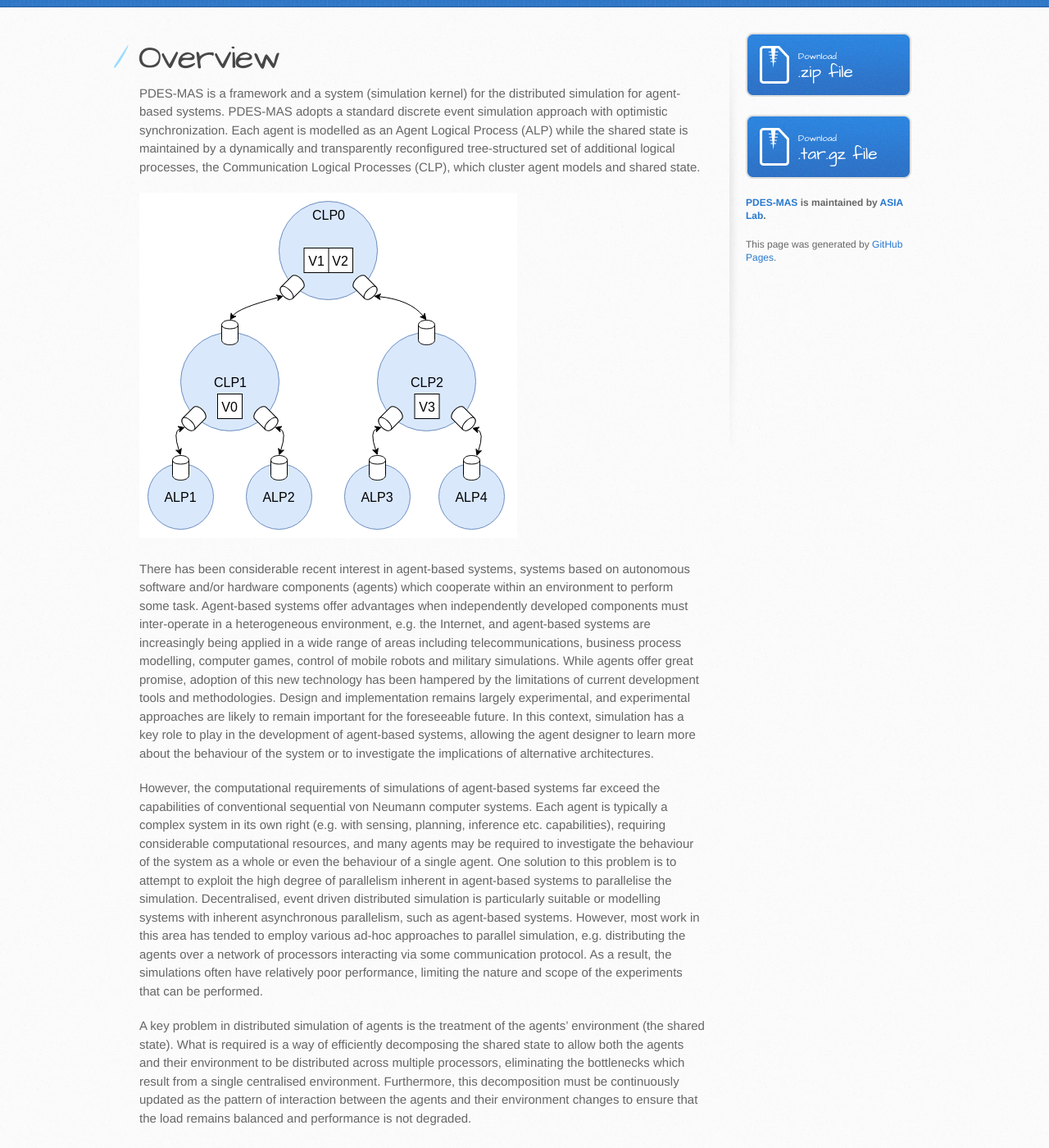
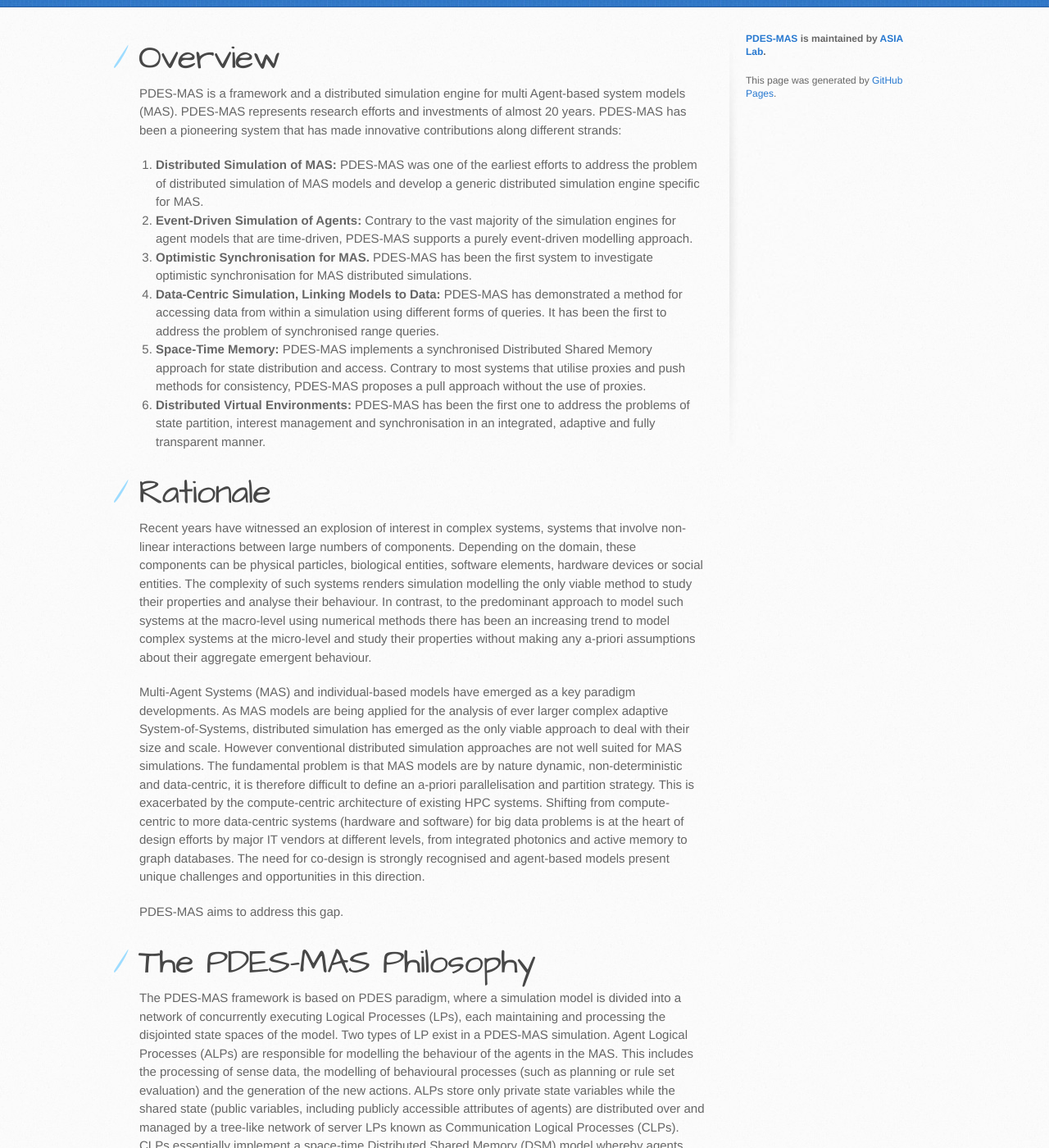
Before and after one commit to PDES-MAS/PDES-MAS.github.io, a Jekyll site: the page built from index.md, in a window 1280 px wide and 1400 px high, scrolled down 226 px. Shown: the whole window at 82% size. Built offline with Jekyll 4.4.1, drawn with Linux system fonts in a browser that asks for light colours; our own code applies the rules of GitHub Pages for plain Markdown files; some of the changed text lies outside the part shown.

Commit message:
update text

```diff
--- a/_config.yml
+++ b/_config.yml
@@ -1,6 +1,6 @@
 title: PDES-MAS
 description: Distributed Simulation of Agent-Based Systems
-show_downloads: true
+show_downloads: false
 google_analytics:
 theme: jekyll-theme-architect
 github:
--- a/index.md
+++ b/index.md
@@ -4,84 +4,68 @@
 
 
 # Overview
-PDES-MAS is a framework and a system (simulation kernel)  for the distributed simulation for agent-based systems.
-PDES-MAS adopts a standard discrete event simulation approach with optimistic synchronization.
-Each agent is modelled as an Agent Logical Process (ALP) while the shared state is maintained by a
-dynamically and transparently reconfigured tree-structured set of additional logical processes,
-the Communication Logical Processes (CLP), which cluster agent models and shared state.
+PDES-MAS is a framework and a distributed simulation engine for multi Agent-based system models (MAS). PDES-MAS represents research efforts and investments of almost 20 years.  PDES-MAS has been a pioneering system that has made innovative contributions along different strands:
 
+1. **Distributed Simulation of MAS:** PDES-MAS was one of the earliest efforts to address the problem of distributed simulation of MAS models and develop a generic distributed simulation engine specific for MAS.
+2. **Event-Driven Simulation of Agents:** Contrary to the vast majority of the simulation engines for agent models that are time-driven, PDES-MAS supports a purely event-driven modelling approach.
+3. **Optimistic Synchronisation for MAS.** PDES-MAS has been the first system to investigate optimistic synchronisation for MAS distributed simulations.
+4. **Data-Centric Simulation, Linking Models to Data:** PDES-MAS has demonstrated a method for accessing data from within a simulation using different forms of queries. It has been the first to address the problem of synchronised range queries.
+5. **Space-Time Memory:** PDES-MAS implements a synchronised Distributed Shared Memory approach for state distribution and access. Contrary to most systems that utilise proxies and push methods for consistency, PDES-MAS proposes a pull approach without the use of proxies.
+6. **Distributed Virtual Environments:** PDES-MAS has been the first one to address the problems of state partition, interest management and synchronisation in an integrated, adaptive and fully transparent manner.
+
+
+# Rationale
+Recent years have witnessed an explosion of interest in complex systems, systems that involve non-linear interactions between large numbers of components. Depending on the domain, these components can be physical particles, biological entities, software elements, hardware devices or social entities. The complexity of such systems renders simulation modelling the only viable method to study their properties and analyse their behaviour.  In contrast, to the predominant approach to model such systems at the macro-level using numerical methods there has been an increasing trend to model complex systems at the micro-level and study their properties without making any a-priori assumptions about their aggregate emergent behaviour.
+
+Multi-Agent Systems (MAS) and individual-based models have emerged as a key paradigm developments. As MAS models are being applied for the analysis of ever larger complex adaptive System-of-Systems, distributed simulation has emerged as the only viable approach to deal with their size and scale. However conventional distributed simulation approaches are not well suited for MAS simulations. The fundamental problem is that MAS models are by nature dynamic, non-deterministic and data-centric, it is therefore difficult to define an a-priori parallelisation and partition strategy. This is exacerbated by the compute-centric architecture of existing HPC systems. Shifting from compute-centric to more data-centric systems (hardware and software) for big data problems is at the heart of design efforts by major IT vendors at different levels, from integrated photonics and active memory to graph databases. The need for co-design is strongly recognised and agent-based models present unique challenges and opportunities in this direction.
+
+PDES-MAS aims to address this gap.
+
+# The PDES-MAS Philosophy
+The PDES-MAS framework is based on PDES paradigm, where a simulation model is divided into a network of concurrently executing Logical Processes (LPs), each maintaining and processing the disjointed state spaces of the model. Two types of LP exist in a PDES-MAS simulation. Agent Logical Processes (ALPs) are responsible for modelling the behaviour of the agents in the MAS. This includes the processing of sense data, the modelling of behavioural processes (such as planning or rule set evaluation) and the generation of the new actions. ALPs store only private state variables while the shared state (public variables, including publicly accessible attributes of agents) are distributed over and managed by a tree-like network of server LPs known as Communication Logical Processes (CLPs). CLPs essentially implement a space-time Distributed Shared Memory (DSM) model whereby agents interact with their environment and communicate via accessing public variables. In response to the sensing and acting of agents in the simulation, ALPs perform reads and writes on Shared-State Variables (SSVs) in the system.  The primary philosophy of PDES-MAS is to provide multiple ALPs concurrent access to a set of SSVs in a scalable manner by a automatic, dynamic reconfiguration of the CLP tree to reﬂect the interaction patterns between the agents and their environment.
 ![](/assets/images/pdesmas/topology.svg)
 
 
-There has been considerable recent interest in agent-based systems, systems based on autonomous software and/or hardware
-components (agents) which cooperate within an environment to perform some task.
-Agent-based systems offer advantages when independently developed components must inter-operate in a heterogeneous
-environment, e.g. the Internet, and agent-based systems are increasingly being applied in a wide range of areas including
-telecommunications, business process modelling, computer games, control of mobile robots and military simulations.
-While agents offer great promise, adoption of this new technology has been hampered by the limitations of current
-development tools and methodologies.  Design and implementation remains largely experimental,
-and experimental approaches are likely to remain important for the foreseeable future.
-In this context, simulation has a key role to play in the development of agent-based systems,
-allowing the agent designer to learn more about the behaviour of the system or to investigate
-the implications of alternative architectures.
+# People
 
-However, the computational requirements of simulations of agent-based systems far exceed the capabilities of conventional
-sequential von Neumann computer systems.  Each agent is typically a complex system in its own right
-(e.g.  with sensing, planning, inference etc. capabilities), requiring considerable computational resources,
-and many agents may be required to investigate the behaviour of the system as a whole or even the behaviour of
-a single agent.  One solution to this problem is to attempt to exploit the high degree of parallelism inherent
-in agent-based systems to parallelise the simulation. Decentralised, event driven distributed simulation is
-particularly suitable or modelling systems with inherent asynchronous parallelism, such as agent-based systems.
-However, most work in this area has tended to employ various ad-hoc approaches to parallel simulation, e.g.
-distributing the agents over a network of processors interacting via some communication protocol. As a result,
-the simulations often have relatively poor performance, limiting the nature and scope of the experiments that
-can be performed.
+## Principal Investigator and Designer
 
-A key problem in distributed simulation of agents is the treatment of the agents' environment (the shared state).
-What is required is a way of efficiently decomposing the shared state to allow both the agents and their environment
-to be distributed across multiple processors, eliminating the bottlenecks which result from a single centralised
-environment. Furthermore, this decomposition must be continuously updated as the pattern of
-interaction between the agents and their environment changes to ensure that the load remains balanced and performance
-is not degraded.
+Georgios Theodoropoulos
 
+## Team
+- Mike Lees
+- Ton Oguara
+- Vinoth
+- Rob Minson
+- Bart Craenen
+- Ronald Ewald
+- Dan Chen
+- Brian Logan
+- Zhengchang Hua
+- Shuyi Chen
 
 # How to use
 
 You can follow the user guide in [Getting Started](/getting_started/)
 
 # Publications
-- M. Lees, B. Logan, G. Theodoropoulos, "Analysing Probabilistically Constrained Optimism", Concurrency and Computation: Practice and Experience Journal,  special issue on "Distributed  Simulation, Virtual Environments and Real Time Applications, to appear
-
-- D. Chen, R.  Ewald, G. Theodoropoulos, R. Minson, T Oguara,  M. Lees, B. Logan, and A. Uhrmacher "Data Access in  Distributed Simulation of Complex Systems",  Journal of Systems and Software, Elsevier,  Volume 81, Issue 12, December 2008, Pages 2345-2360. DOI:10.1016/j.jss.2008.04.041
-
-- M. Lees, B. Logan, G. Theodoropoulos  "Using Access Patterns to Analyze the Performance of Optimistic Synchronization Algorithms in Simulations of MAS", Transactions of the Society for Computer Simulation International, Transactions of the Society for Computer Simulation International, Volume 84, Number 10/11,  481-492. ISSN: 0037-549
-
-- M. Lees, B. Logan, D. Chen, T. Oguara ,G. Theodoropoulos, "Analysing Probabilistically Constrained Optimism", 10th IEEE International Symposium on Distributed Simulation and Real Time Applications (DS-RT 2006) October 2-6, 2006, Torremolinos, Malaga, Spain. 8 pages
-
-- M. Lees, B. Logan, D. Chen, T. Oguara G. Theodoropoulos "Predicting the Performance of Optimistic Simulations of Multi-Agent Systems", the 20th ACM/IEEE/SCS Workshop on Principles of Advanced and Distributed Simulation (PADS 2006), May 23-26, 2006, Raffles Hotel, Singapore.  8 pages. Nominated for Best paper Award
-
-- R.  Ewald, D. Chen, G. Theodoropoulos, M. Lees, B. Logan, T Oguara and A. Uhrmacher "Performance Analysis on Shared Data Accessing Algorithms for Distributed Simulation of Multi Agent Systems", the 20th  ACM/IEEE/SCS Workshop on Principles of Advanced and Distributed Simulation (PADS 2006), May 23 - 26, 2006, Raffles Hotel, Singapore.
-
-- M. Lees, B. Logan, D. Chen, T. Oguara G. Theodoropoulos "Decision-Theoretic Throttling for Optimistic Simulations of Multi-Agent Systems", The 9-th IEEE International Symposium on Distributed Simulation and Real Time Applications (DS-RT 2005), October 10-12, 2005 Montreal, Qc. Canada.  ISBN: 0-7695-2462-1, Pages: 171-178
-
-- T. Oguara, D. Chen, G. Theodoropoulos, M. Lees, B. Logan, "An Adaptive Load Management Mechanism for Distributed Simulation of Multi-agent Systems", The 9-th IEEE International Symposium on Distributed Simulation  and Real Time Applications (DS-RT 2005), October 10-12, 2005 Montreal, Qc. Canada.  ISBN: 0-7695-2462-1, Pages: 179-186
-
-- M.Lees, B.Logan, R.Minson, T. Oguara, G. Theodoropoulos "Modelling Environments for Distributed Simulation", 1st International Workshop on Environments for Multiagent Systems (E4MAS), in conjunction with the 3rd International Joint Conference on Autonomous Agents and Multi-Agent Systems (AAMAS04), New York, 19-23 July 2004. Lecture Notes on Artificial Intelligence (LNAI), No: 3374, 2004.  Springer, ISBN 3-540-24575-8, Pages: 150-167.
-
-- Lees, M., Logan, B., Theodoropoulos, G., "Time Windows in Multi-Agent Distributed Simulation", Modelling and Simulation of Distributed Systems and Networks, 5th European Simulation Congress (EUROSIM04, European Simulation Societies Federation), 6-10 September 2004, ESIEE, Cite Descartes, Marne la Vallee, France. ISBN 3-901608-28-1.
-
-- M.Lees, B. Logan, R.Minson, T. Oguara, G. Theodoropoulos, "Distributed Simulation of MAS", Joint Workshop on Multi-Agent and Multi-Agent-Based Simulation (MAMABS04), in conjunction with the 3rd International Joint Conference on Autonomous Agents and Multi-Agent Systems (AAMAS04), New York, 19-23 July 2004. Lecture Notes on Artifical Intelligence (LNAI), No: 3415, 2004.  Springer, ISBN 3-540-25262-2, Pages:  25-36.
-
-- Michael Lees, Brian Logan, and Georgios Theodoropoulos (2003). "Adaptive Optimistic Synchronisation for Multi-Agent Simulation." Proceedings of the 17th   European Simulation Multiconference (ESM 2003) (pp. 77-82).
-
-- Theodoropoulos, G., Logan, B., " An Approach for Interest Management And Dynamic Load Balancing In Distributed Simulations " , 2001 European Simulation Interoperability Workshop , 2001 Euro-SIW, University of Westminster, Harrow Campus, Harrow, Middlesex, United Kingdom, June 25-27, 2001.
-
-- Logan, B., Theodoropoulos, G. " The Distributed Simulation of Agent-Based Systems", IEEE Proceedings Journal, Special Issue on Agent-Oriented Software Approaches in Distributed Modelling and Simulation, February 2001.
-
-- Theodoropoulos, G., Logan, B., " A Unified Framework for the Interest Management and Dynamic Load Balancing in Distributed Simulation " Proceedings of 12th European Simulation Symposium (ESS?2000),  28-30 September 2000,  University of Hamburg, Hamburg, Germany, pp. 111-115, Society for Computer Simulation International, ISBN 1-56555-190-7, editors: Dietmar Moeller.
-
-- Logan, B., Theodoropoulos, G., " Dynamic Interest Management in the Distributed Simulation of Agent-Based Systems", Proceedings of 10th AI, Simulation and Planning Conference, Sheraton Hotel, Tucson, Arizona, March 6-8 2000, pp. 45-50, Society for Computer Simulation International, ISBN: 1-56555-194-X, H. Sarjoughian, F. Cellier, Michael Marefat, J. Rozenblit (RAE2001)
-
-- Theodoropoulos, G., Logan, B., " A Framework for the Distributed Simulation of Agent-Based Systems", 13th European Simulation Multiconference (ESM99), Warsaw, Poland, June 1-4, 1999. pp. 58-65, Society for Computer Simulation International, ISBN 1-56555-171-0 editor: H. Szczerbicka
-
-Theodoropoulos, G., Logan, B., "Distributed Simulation of Agent-based Systems", Proceedings of  3rd Euro-conference on Parallel and Distributed Computing for Computational Mechanics", Weimar, 20-25 March 1999. pp. 147-153, editor: B.H.V.Topping, CIVIL-COMP-PRESS, 10 Saxe-Coburg Place, Edinburgh, EH3 5BR, UK, ISBN: 0-948749-59-8.
+1. Vinoth Suryanarayanan, Georgios  Theodoropoulos, "Synchronised Range Queries in Distributed Simulations of Multi-Agent Systems", ACM Transactions on Modeling and Computer Simulation (TOMACS), Volume 23, Issue 4, October 2013  DOI Bookmark: 10.1145/2517449
+2. M. Lees, B. Logan, G. Theodoropoulos, “Analysing Probabilistically Constrained Optimism”, Concurrency and Computation: Practice and Experience Journal,  special issue on “Distributed  Simulation, Virtual Environments and Real Time Applications”, Vol 21, 11, 1467-1482, ISSN: 1532-0626, DOI Bookmark: 10.1002/cpe.1397.
+3. D. Chen, R.  Ewald, G. Theodoropoulos, R. Minson, T Oguara,  M. Lees, B. Logan, and A. Uhrmacher  “Data Access in  Distributed Simulation of Complex Systems”,  Journal of Systems and Software, Elsevier,  Volume 81, Issue 12, December 2008, Pages 2345-2360. DOI Bookmark:10.1016/j.jss.2008.04.041
+4.   M. Lees, B. Logan, G. Theodoropoulos, "Using Access Patterns to Analyze the Performance of Optimistic Synchronization Algorithms in Simulations of MAS”, Transactions of the Society for Computer Simulation International, Volume 84, Number 10/11, October 2008, Pages: 481-492. ISSN: 0037-549. DOI Bookmark: 10.1177/0037549708096691.
+5. Logan, B., Theodoropoulos, G. “The Distributed Simulation of Agent-Based Systems”, Proceedings of the IEEE Journal, Special Issue on Agent-Oriented Software Approaches in Distributed Modelling and Simulation. February 2001, Volume 89, Issue 2, Pages: 174-186. DOI Bookmark: 10.1109/5.910853.
+6. Vinoth Suryanarayanan, Georgios Theodoropoulos, Michael Lees, "PDES-MAS: Distributed Simulation of Multi-agent Systems", International Conference on Computational Science, ICCS 2013 Barcelona, Spain, June 5 - June 7, 2013. DOI bookmark. 10.1016/j.procs.2013.05.231
+7. Bart Craenen, Vinoth Suryanarayanan, Georgios  Theodoropoulos, "A Middleware for Interfacing with Simulation Systems of Multi-Agent Models", ICST/CREATE-NET DISIO 2011 2nd Workshop on DIstributed SImulation & Online gaming (DISIO 2011, in conjunction with SIMUTools 2011), Barcelona, Spain - March 21, 2011. CD Proceedings, ISBN  978-1-936968-00-8.
+8. Vinoth Suryanarayanan, Bart Craenen, Georgios  Theodoropoulos, "Synchronised Range Queries in Distributed Simulations of Multi-Agent Systems", the 14th International Symposium on Distributed Simulation and Real Time Applications (DS-RT 2010), October 17-20, 2010, Fairfax, Virginia USA. Nominated for Best Paper Award. DOI bookmark: 10.1109/DS-RT.2010.18
+9. Vinoth Suryanarayanan, Rob Minson, Georgios Theodoropoulos “Synchronised Range Queries”, 13th IEEE International Symposium on Distributed Simulation and Real Time Applications (DS-RT 2009) October 2009, Singapore. Nominated for Best Paper Award.   DOI Bookmark: 10.1109/DS-RT.2009.31
+10. M. Lees, B. Logan, D. Chen, T. Oguara G. Theodoropoulos “Analysing the Performance of Optimistic Synchronisation Algorithms in Simulations of Multi-Agent Systems”, the 20th ACM/IEEE/SCS Workshop on Principles of Advanced and Distributed Simulation (PADS 2006), May 23–26, 2006, Raffles Hotel, Singapore.  Pages: 37 - 44, ISBN ~ ISSN:1087-4097, 0-7695-2587-3. DOI Bookmark: 10.1109/PADS.2006.10  Nominated for Best paper Award
+11. M. Lees, B. Logan, D. Chen, T. Oguara G. Theodoropoulos “Decision-Theoretic Throttling for Optimistic Simulations of Multi-Agent Systems”, The 9th IEEE International Symposium on Distributed Simulation and Real Time Applications (DS-RT 2005), October 10-12, 2005 Montreal, Qc. Canada.  ISBN: 0-7695-2462-1, Pages: 171-178, DOI Bookmark:  10.1109/DISTRA.2005.16
+12. T. Oguara, D. Chen, G. Theodoropoulos, M. Lees, B. Logan, “An Adaptive Load Management Mechanism for Distributed Simulation of Multi-agent Systems”, The 9th IEEE International Symposium on Distributed Simulation  and Real Time Applications (DS-RT 2005), October 10-12, 2005 Montreal, Qc. Canada.  ISBN: 0-7695-2462-1, Pages: 179-186. DOI Bookmark: 10.1109/DISTRA.2005.9
+13. M.Lees, B.Logan, R.Minson, T. Oguara, G. Theodoropoulos "Modelling Environments for Distributed Simulation", 1st International Workshop on Environments for Multiagent Systems (E4MAS), in conjunction with the 3rd International Joint Conference on Autonomous Agents and Multi-Agent Systems (AAMAS04), New York, 19-23 July 2004. Lecture Notes on Artificial Intelligence (LNAI), No: 3374, 2005.  Springer, ISBN 3-540-24575-8, Pages: 150-167. DOI Bookmark: 10.1007/b106134
+14. Lees, M., Logan, B., Theodoropoulos, G., “Time Windows in Multi-Agent Distributed Simulation”, Modelling and Simulation of Distributed Systems and Networks, 5th  European Simulation Congress (EUROSIM’04), European Simulation Societies Federation), 6-10 September 2004, ESIEE, Cite Descartes, Marne la Vallee, France. ISBN 3-901608-28, Full Papers CD Volume. 6 Pages.
+15. M.Lees, B. Logan, R.Minson, T. Oguara, G. Theodoropoulos, “Distributed Simulation of MAS”, Joint Workshop on Multi-Agent and Multi-Agent-Based Simulation (MAMABS’04), in conjunction with the 3rd International Joint Conference on Autonomous Agents and Multi-Agent Systems (AAMAS04), New York, 19-23 July 2004. Lecture Notes on Artifical Intelligence (LNAI), No: 3415, 2005.  Springer, ISBN 3-540-25262-2, Pages:  25-36. DOI Bookmark: 10.1007/b106991
+16. Lees, M., Logan, B., Theodoropoulos, G., “Adaptive Optimistic Synchronisation in Distributed Simulations of Agent-based Systems”, The 17th European Simulation Multiconference, June 9 - 11, 2003  Nottingham, UK. ISBN 3-936150-25-7 , Pages 77-82.
+17. Theodoropoulos, G., Logan, B., "An Approach for Interest Management And Dynamic Load Balancing In Distributed Simulations”, 2001 European Simulation Interoperability Workshop, 2001 Euro-SIW, University of Westminster, Harrow Campus, Harrow, Middlesex, United Kingdom, June 25-27, 2001. Paper No: 01E-SIW-83,  Pages 565-571.
+18. Theodoropoulos, G., Logan, B., " Interest Management and Dynamic Load Balancing in Distributed Simulation” Proceedings of 12th European Simulation Symposium (ESS’2000),  28-30 September 2000,  University of Hamburg, Hamburg, Germany, Society for Computer Simulation International, editor: Dietmar Moeller.  ISBN 1-56555-190-7, Pages: 111-115.
+19. Logan, B., Theodoropoulos, G., "Dynamic Interest Management in the Distributed Simulation of Agent-Based Systems”, Proceedings of 10th AI, Simulation and Planning In High Autonomy Systems Conference, Sheraton Hotel, Tucson, Arizona, March 6-8 2000, Society for Computer Simulation International, editors: H. Sarjoughian, F. Cellier, Michael Marefat, J. Rozenblit,  ISBN: 1-56555-194-X, Pages: 45-50.
+20. Theodoropoulos, G., Logan, B., “A Framework for the Distributed Simulation of Agent-Based Systems”, 13th European Simulation Multiconference (ESM99), Warsaw, Poland, June 1-4, 1999, editor: H. Szczerbicka. Society for Computer Simulation International, ISBN 1-56555-171-0 Pages: 58-65.
```
